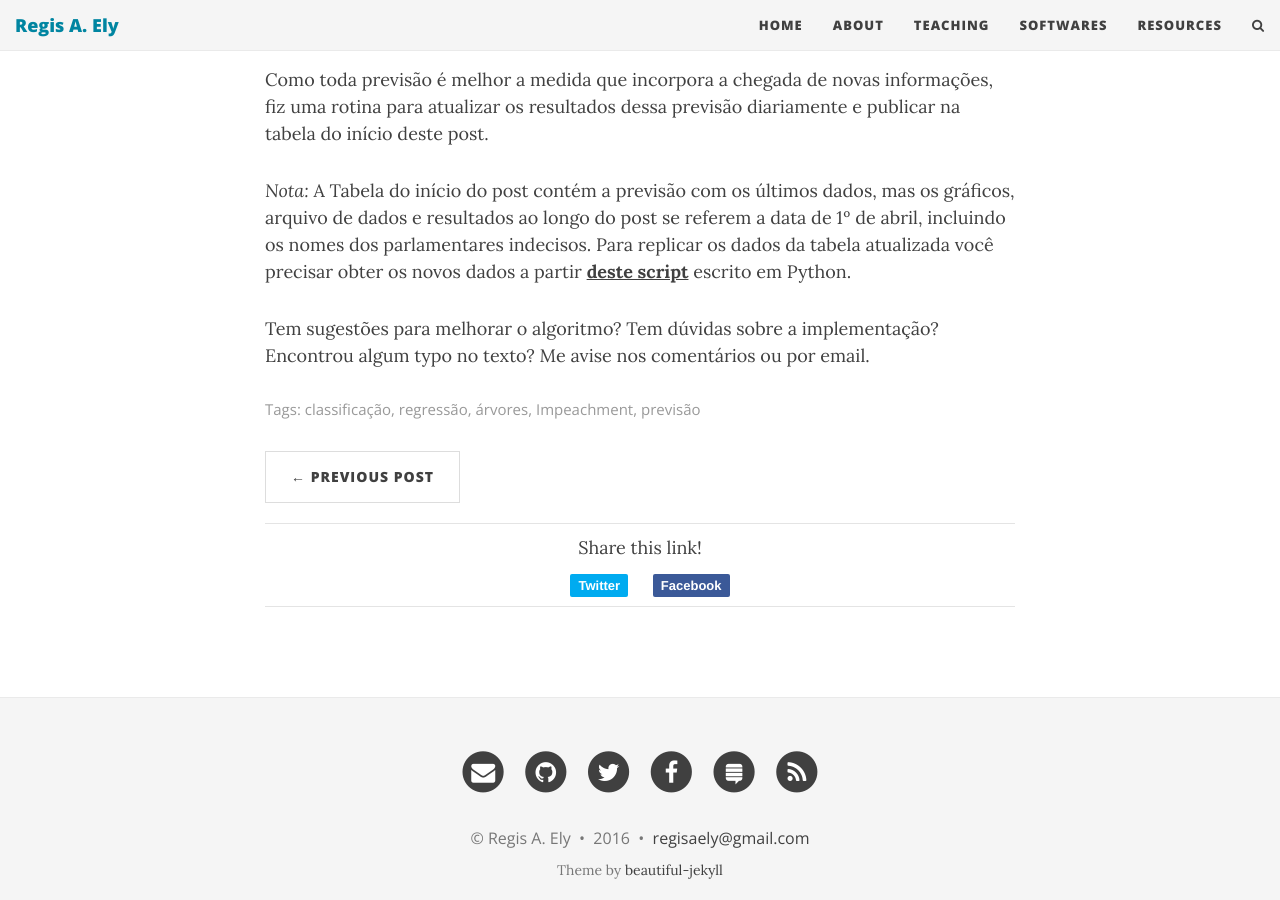
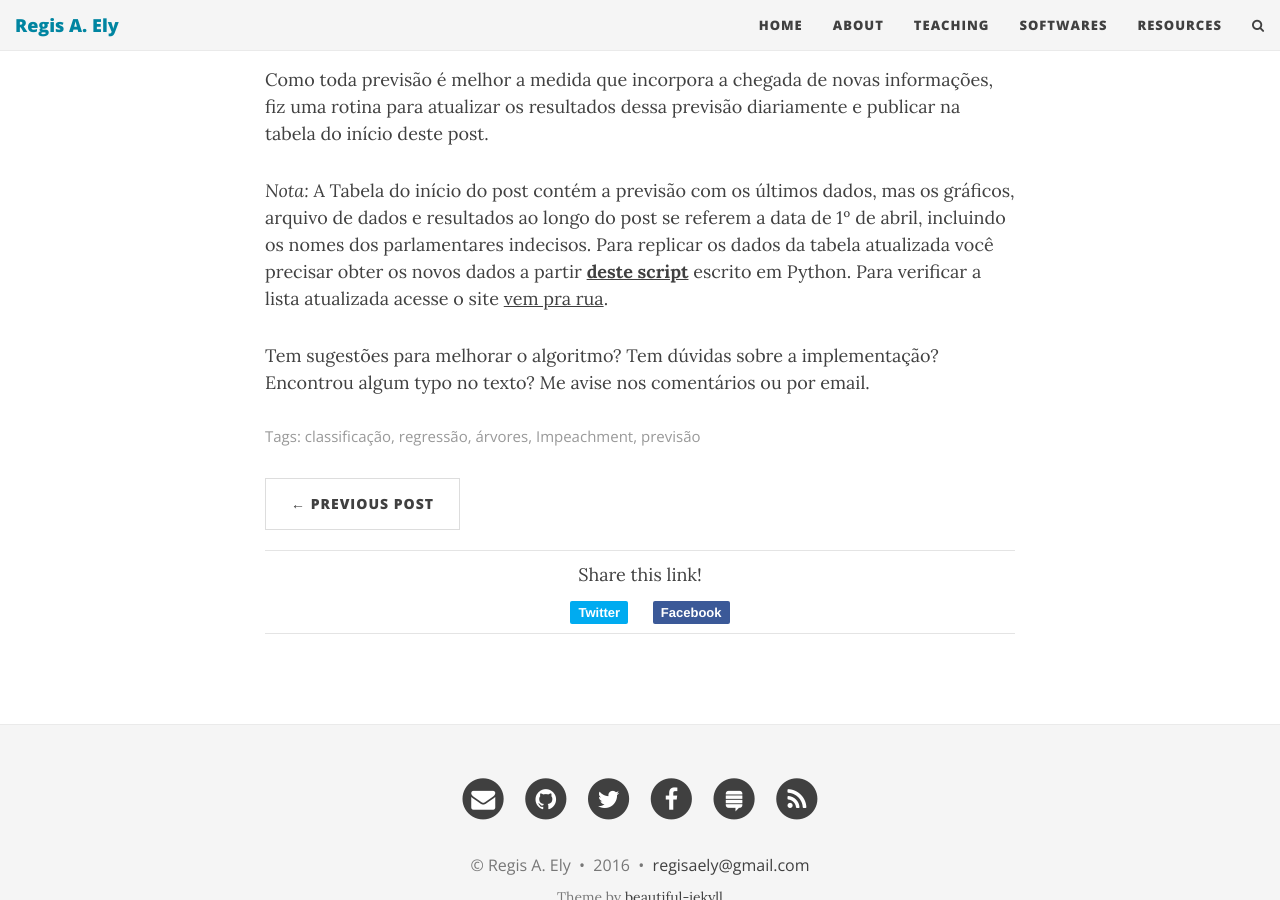
Before and after one commit to regisely/regisely.github.io, a Jekyll site: the page built from _posts/2016-04-01-impeachment.md, in a window 1280 px wide and 900 px high, scrolled down 9443 px. Built offline with Jekyll 4.4.1, drawn with Linux system fonts in a browser that asks for light colours; nearby versions of some CDN libraries; comment, search, counter and statistics services are not loaded.

Commit message:
Update note in impeachment

```diff
--- a/_posts/2016-04-01-impeachment.md
+++ b/_posts/2016-04-01-impeachment.md
@@ -265,6 +265,6 @@
 
 Como toda previsão é melhor a medida que incorpora a chegada de novas informações, fiz uma rotina para atualizar os resultados dessa previsão diariamente e publicar na tabela do início deste post.
 
-*Nota:* A Tabela do início do post contém a previsão com os últimos dados, mas os gráficos, arquivo de dados e resultados ao longo do post se referem a data de 1º de abril, incluindo os nomes dos parlamentares indecisos. Para replicar os dados da tabela atualizada você precisar obter os novos dados a partir **[deste script](https://gist.github.com/regisely/caefdf30313503bbf5d0bbae6e2a597d)** escrito em Python.
+*Nota:* A Tabela do início do post contém a previsão com os últimos dados, mas os gráficos, arquivo de dados e resultados ao longo do post se referem a data de 1º de abril, incluindo os nomes dos parlamentares indecisos. Para replicar os dados da tabela atualizada você precisar obter os novos dados a partir **[deste script](https://gist.github.com/regisely/caefdf30313503bbf5d0bbae6e2a597d)** escrito em Python. Para verificar a lista atualizada acesse o site [vem pra rua](http://mapa.vemprarua.net/br/).
 
 Tem sugestões para melhorar o algoritmo? Tem dúvidas sobre a implementação? Encontrou algum typo no texto? Me avise nos comentários ou por email.
```
